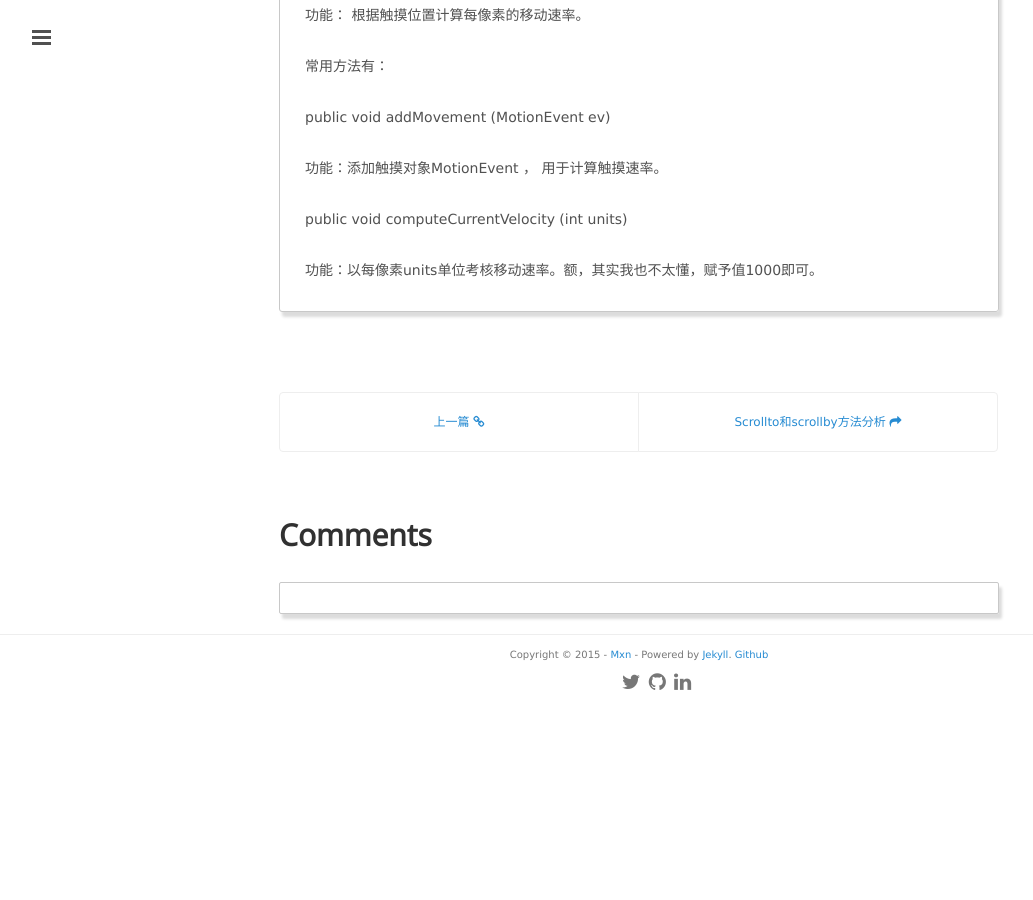
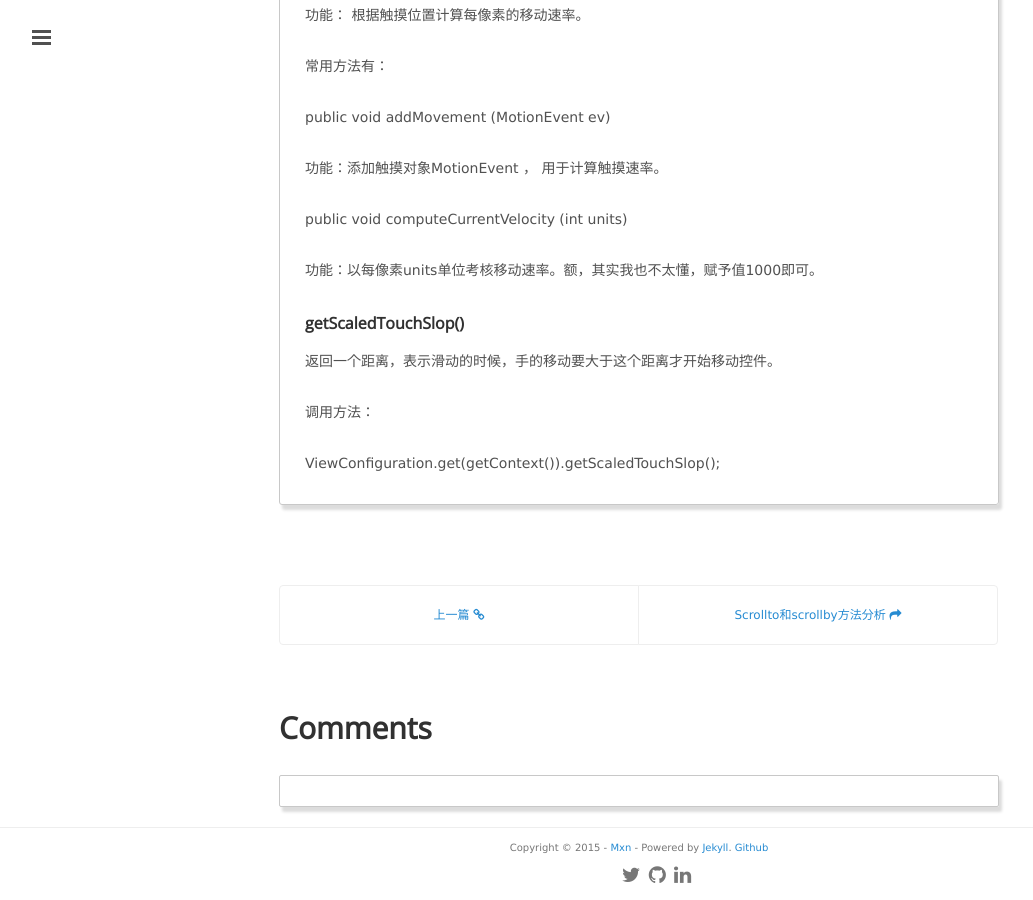
Before and after one commit to mxn21/mxn21.github.io, a Jekyll site: the page built from _posts/2015-7-24-scroller类详解.md, in a window 1280 px wide and 900 px high, scrolled down 3329 px. Shown: the whole window, without its empty margins (1-1034 px from the left). Built offline with Jekyll 4.4.1, drawn with Linux system fonts in a browser that asks for light colours; Markdown is read by kramdown in place of the engine named in the settings; comment, search, counter and statistics services are not loaded; before the commit the page ends 4036 px from its top, so only the background shows below that.

Commit message:
12313
123131

```diff
--- a/_posts/2015-7-24-scroller类详解.md
+++ b/_posts/2015-7-24-scroller类详解.md
@@ -167,3 +167,12 @@
 public void computeCurrentVelocity (int units)
 
 功能：以每像素units单位考核移动速率。额，其实我也不太懂，赋予值1000即可。
+
+
+### getScaledTouchSlop()
+
+返回一个距离，表示滑动的时候，手的移动要大于这个距离才开始移动控件。
+
+调用方法：
+
+ViewConfiguration.get(getContext()).getScaledTouchSlop();
```
